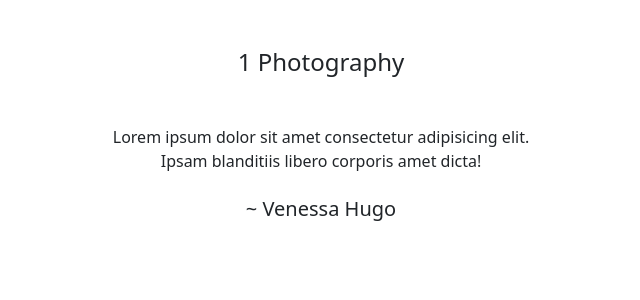
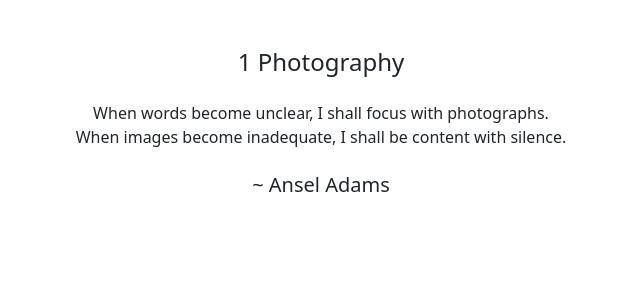
Before and after one commit to Hanan-Hussein/Gallery, a Django app: page /category/1/ in a window 1280 px wide. Shown: the part 72-372 px from the top of the page, without its empty margins (319-959 px from the left). Run offline with Django 4.2, Linux system fonts and the light colour scheme; data that the repository does not hold is empty; some libraries are stand-ins or nearby versions.

Commit message:
st:styled the filter pages

```diff
--- a/album/templates/category_image.html
+++ b/album/templates/category_image.html
@@ -61,11 +61,11 @@
 
             </nav>
         </nav>
-        <p class="text-center my-5 h4">{{category}} Photography</p>
-        <p class="text-center my-4">Lorem ipsum dolor sit amet consectetur adipisicing elit. <br>
-             Ipsam blanditiis libero corporis amet dicta!</p>
+        <p class="text-center mt-5 h4">{{category}} Photography</p>
+        <p class="text-center my-4">When words become unclear, I shall focus with photographs.<br>
+            When images become inadequate, I shall be content with silence.</p>
 
-        <p class="h5 text-center">~ Venessa Hugo</p>
+        <p class="h5 text-center">~ Ansel Adams</p>
 
         <div class="row">
             {% for pho in photos_album %}
```
Also changed, not shown: album/templates/location_image.html (+4 -4 lines).
